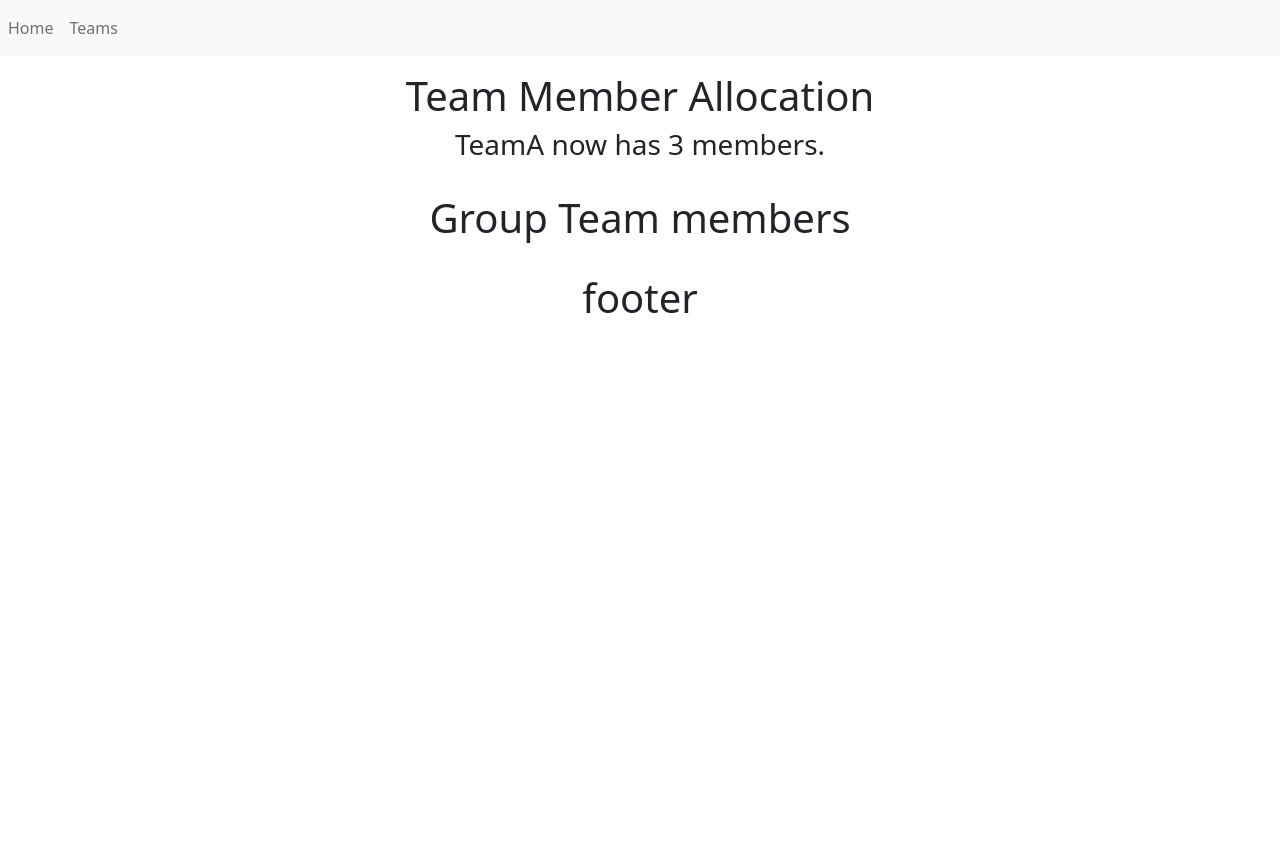
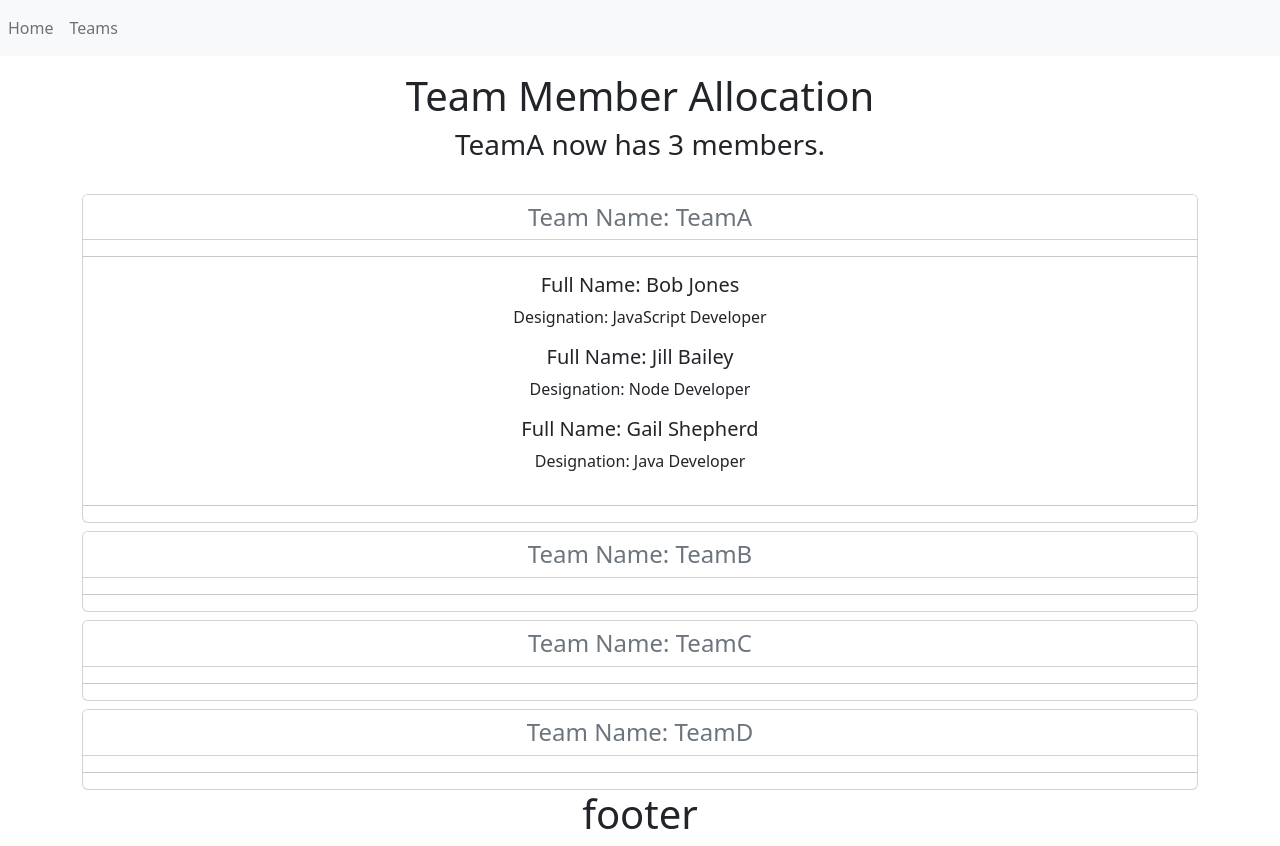
Before and after one commit to Scott-Zeta/Team-Member-Allocation, a React (Vite) app: page /groupMember in a window 1280 px wide. Before the commit the page ends 800 px from the top, so only its background shows below. Built offline with nearby package versions, Linux system fonts and the light colour scheme.

Commit message:
implement groupmember collapsed card

```diff
--- a/src/App.jsx
+++ b/src/App.jsx
@@ -130,7 +130,7 @@
       <Header countMember={countMember(employees, selectedTeam)} selectedTeam={selectedTeam} />
       <Routes>
         <Route path='/' element={<Employee cardClick={cardClick} employees={employees} selectedTeam={selectedTeam} changeTeam={changeTeam} />}></Route>
-        <Route path='/groupMember' element={<Groupmember />}></Route>
+        <Route path='/groupMember' element={<Groupmember employees={employees} changeTeam={changeTeam} selectedTeam={selectedTeam}/>}></Route>
         <Route path='*' element={<Employee cardClick={cardClick} employees={employees} selectedTeam={selectedTeam} changeTeam={changeTeam} />}></Route>
       </Routes>
       <Footer />
--- a/src/GroupMember.jsx
+++ b/src/GroupMember.jsx
@@ -1,11 +1,65 @@
-const groupmember = ({ selectedTeam, countMember }) => {
+import { useState } from 'react';
+
+const groupmember = ({ selectedTeam, employees, changeTeam }) => {
+  const [groupedEmployees, setGroupedData] = useState(groupTeamMembers())
+
+  function groupTeamMembers() {
+    let teams = [];
+
+    let teamAMembers = employees.filter((e) => e.teamName === 'TeamA')
+    let teamA = { team: 'TeamA', members: teamAMembers, collapsed: selectedTeam === 'TeamA' ? false : true }
+    teams.push(teamA)
+
+    let teamBMembers = employees.filter((e) => e.teamName === 'TeamB')
+    let teamB = { team: 'TeamB', members: teamBMembers, collapsed: selectedTeam === 'TeamB' ? false : true }
+    teams.push(teamB)
+
+    let teamCMembers = employees.filter((e) => e.teamName === 'TeamC')
+    let teamC = { team: 'TeamC', members: teamCMembers, collapsed: selectedTeam === 'TeamC' ? false : true }
+    teams.push(teamC)
+
+    let teamDMembers = employees.filter((e) => e.teamName === 'TeamD')
+    let teamD = { team: 'TeamD', members: teamDMembers, collapsed: selectedTeam === 'TeamD' ? false : true }
+    teams.push(teamD)
+
+    return teams
+  }
+
+  function handleTeamClick(event) {
+    let transformedGroupData = groupedEmployees.map((groupedData) => groupedData.team === event.currentTarget.id
+      ? { ...groupedData, collapsed: !groupedData.collapsed }
+      : groupedData);
+    setGroupedData(transformedGroupData);
+    changeTeam(event.currentTarget.id);
+  }
   return (
     <main className="container">
-      <div className="row justify-content-center mt-3 mb-4">
-        <div className="col-8">
-          <h1>Group Team members</h1>
-        </div>
-      </div>
+      {groupedEmployees.map((item) => {
+        return (
+          <div key={item.team} className='card mt-2' style={{ cursor: "pointer" }}>
+            <h4 id={item.team} className="card-header text-secondary bg-white" onClick={handleTeamClick}>
+              Team Name: {item.team}
+            </h4>
+            <div id={"collapse_" + item.team}
+              className={item.collapsed === true ? "collapse" : ""}>
+              <hr />
+              {
+                item.members.map(member => {
+                  return (
+                    <div key={member.id} className="mt-2">
+                      <h5 className="card-title mt-2">
+                        <span className="text-dark">Full Name: {member.fullName}</span>
+                      </h5>
+                      <p>Designation: {member.designation}</p>
+                    </div>
+                  );
+                })
+              }
+            </div>
+            <hr />
+          </div>
+        );
+      })}
     </main>
   )
 }
```
